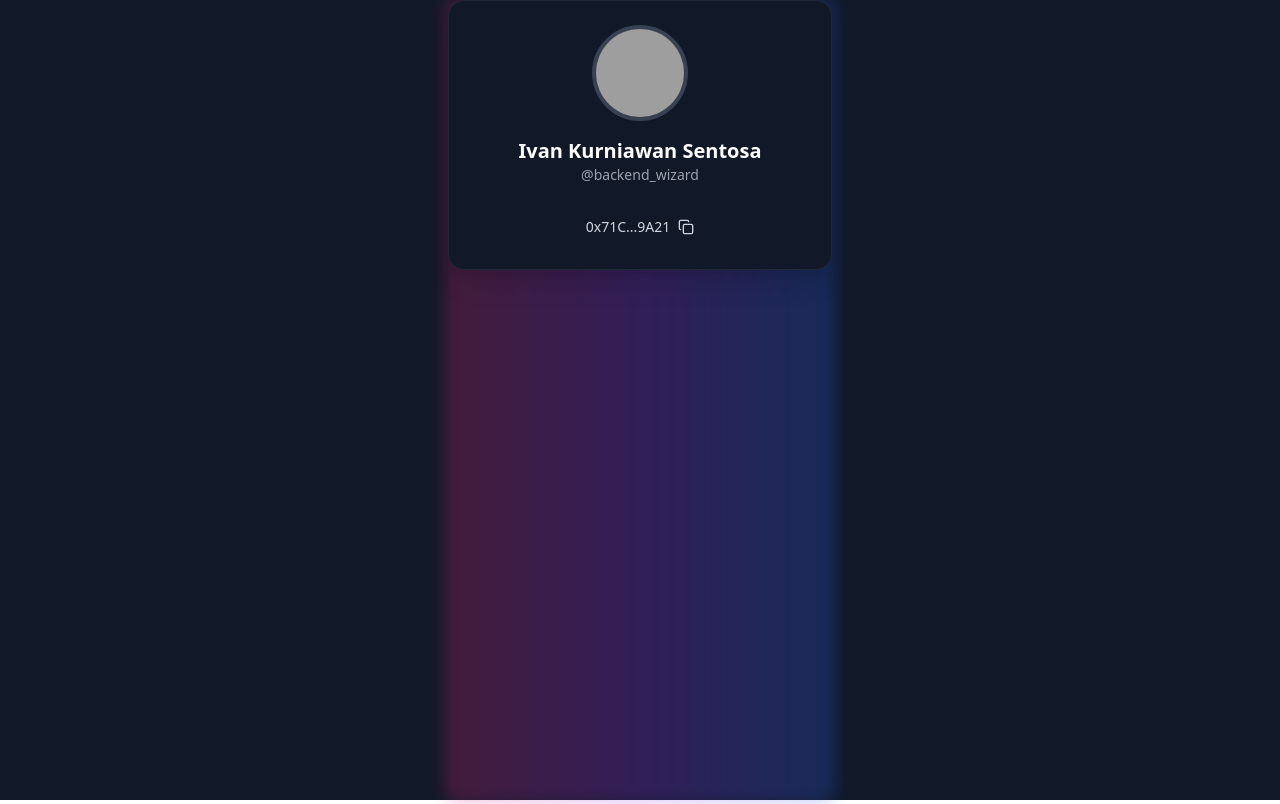
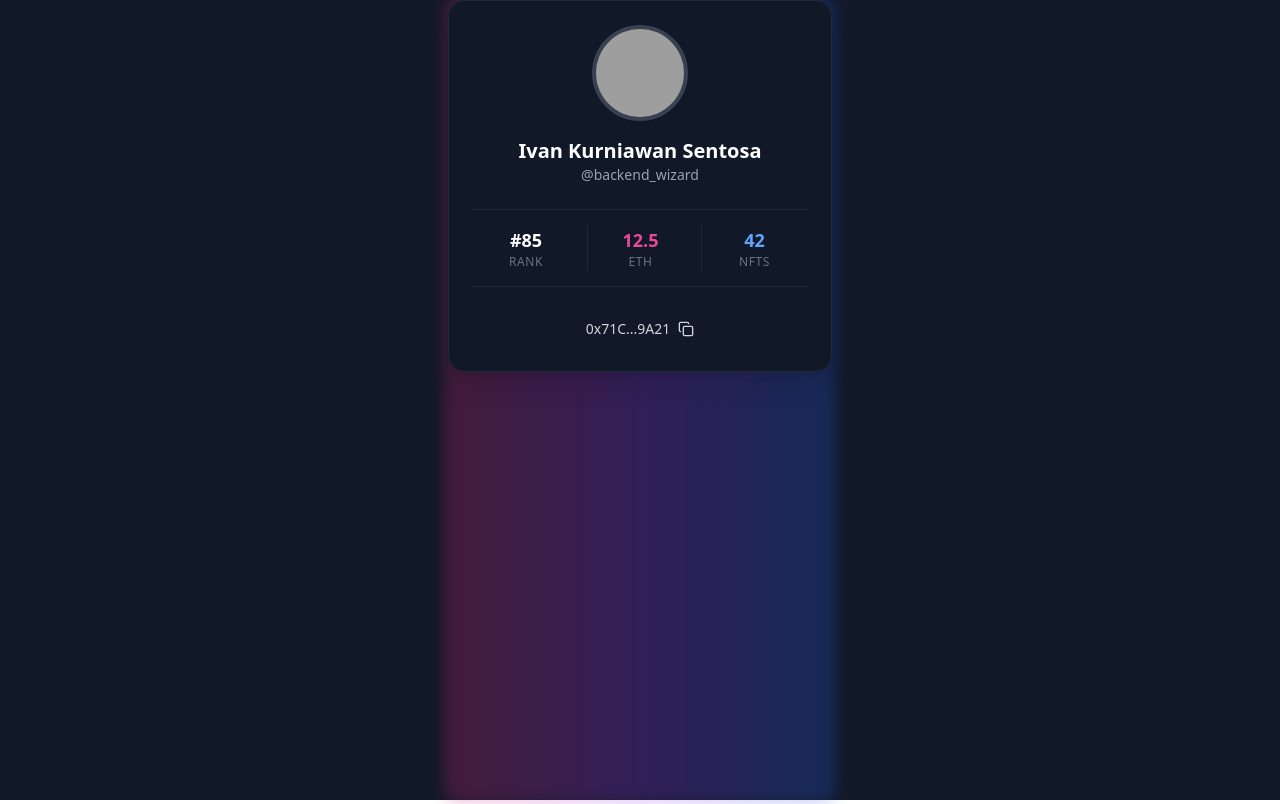
Before and after one commit to kurniawansivan/web3-ui, a SvelteKit app: page / in a window 1280 px wide. Built offline with nearby package versions, Linux system fonts and the light colour scheme; grey boxes are pictures that could not be loaded.

Commit message:
Add rank, ETH, and NFTs display to ProfileCard component

```diff
--- a/src/components/ProfileCard.svelte
+++ b/src/components/ProfileCard.svelte
@@ -30,6 +30,23 @@
 
 		<p class="mb-6 text-sm font-medium text-gray-400">@backend_wizard</p>
 
+		<div class="mb-6 grid w-full grid-cols-3 gap-2 border-b border-t border-gray-800 py-4">
+			<div class="flex flex-col items-center">
+				<span class="text-lg font-bold text-white">#85</span>
+				<span class="text-xs uppercase tracking-wider text-gray-500">Rank</span>
+			</div>
+
+			<div class="flex flex-col items-center border-l border-gray-800">
+				<span class="text-lg font-bold text-pink-500">12.5</span>
+				<span class="text-xs uppercase tracking-wider text-gray-500">ETH</span>
+			</div>
+
+			<div class="flex flex-col items-center border-l border-gray-800">
+				<span class="text-lg font-bold text-blue-400">42</span>
+				<span class="text-xs uppercase tracking-wider text-gray-500">NFTs</span>
+			</div>
+		</div>
+
 		<button
 			on:click={copyAddress}
 			class="group flex items-center gap-2 rounded-full bg-gray-900 px-4 py-2 text-sm font-medium text-gray-300 transition-colors hover:bg-gray-700 hover:text-white"
```
